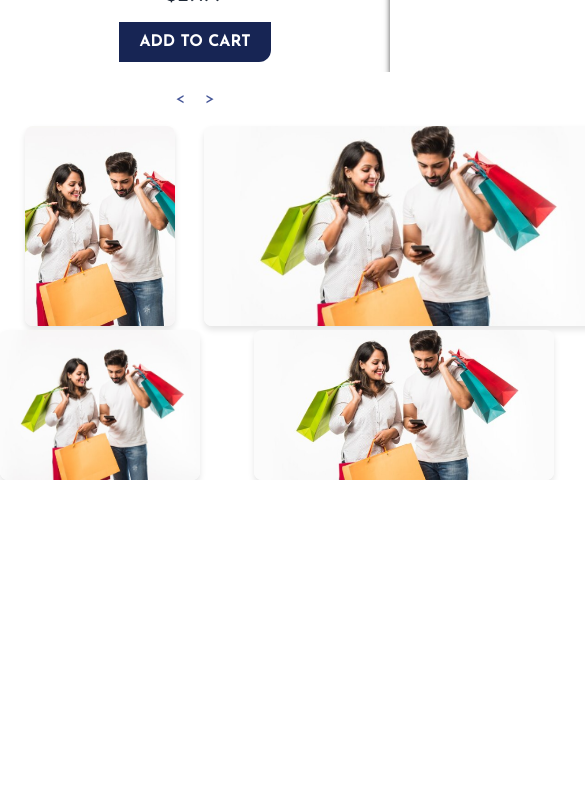
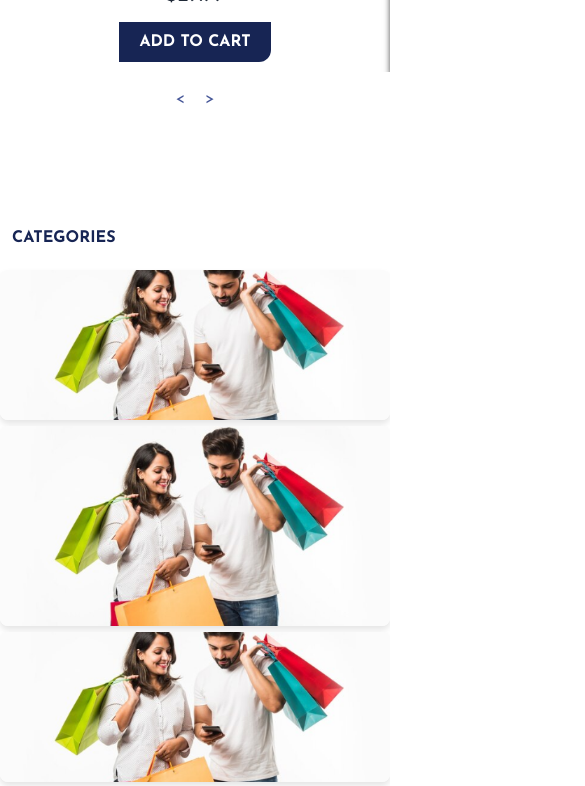
Before and after one commit to jannatun-nur/Hellow-shop, a React (Vite) app: page / in a window 390 px wide. Shown: the part 1060-1846 px from the top of the page, 585 px wide, since content can reach past the window. Before the commit the page ends 1540 px from the top, so only its background shows below. Built offline with nearby package versions, Linux system fonts and the light colour scheme.

Commit message:
category 40%

```diff
--- a/src/Component/Category/Category.jsx
+++ b/src/Component/Category/Category.jsx
@@ -12,13 +12,18 @@ const Category = () => {
       ];
 
     return (
-        <div className="image-grid">
+        <div className="mt-20">
+
+<p className='lg:text-2xl ml-3 font-bold text-blue-950 py-5'>CATEGORIES</p>
+
+            <div className="image-grid">
       {images.map((image, index) => (
         <a href={image.link} key={index} className="image-grid-item">
           <img src={image.src} alt={`Image ${index + 1}`} />
         </a>
       ))}
     </div>
+        </div>
     );
 };
 
--- a/src/Component/Category/category.css
+++ b/src/Component/Category/category.css
@@ -71,3 +71,51 @@
     width: 200px;
     height: 150px;
   }
+  @media (max-width: 768px) {
+    .image-grid {
+      grid-template-areas:
+        "image1 image1"
+        "image2 image2"
+        "image3 image3"
+        "image4 image5"
+        "image6 image6";
+      grid-gap: 8px;
+    }
+
+    .image-grid-item:nth-child(1),
+    .image-grid-item:nth-child(3) {
+      width: 100%;
+      height: 150px;
+    }
+
+    .image-grid-item:nth-child(2) {
+      width: 100%;
+      height: 200px;
+    }
+
+    .image-grid-item:nth-child(4),
+    .image-grid-item:nth-child(5),
+    .image-grid-item:nth-child(6) {
+      width: 100%;
+      height: 150px;
+    }
+  }
+
+  /* Mobile view (320px) */
+  @media (max-width: 480px) {
+    .image-grid {
+      grid-template-areas:
+        "image1"
+        "image2"
+        "image3"
+        "image4"
+        "image5"
+        "image6";
+      grid-gap: 6px;
+    }
+
+    .image-grid-item {
+      width: 100%;
+      height: 150px;
+    }
+  }
```
